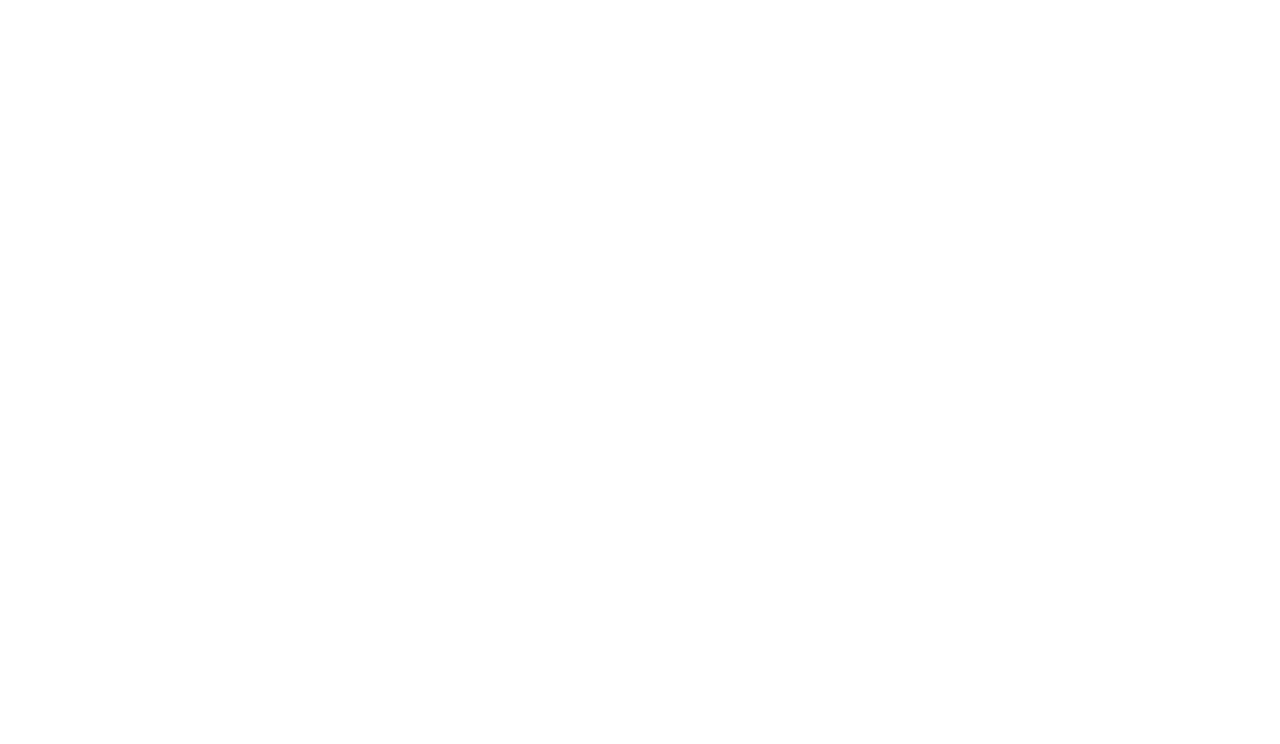
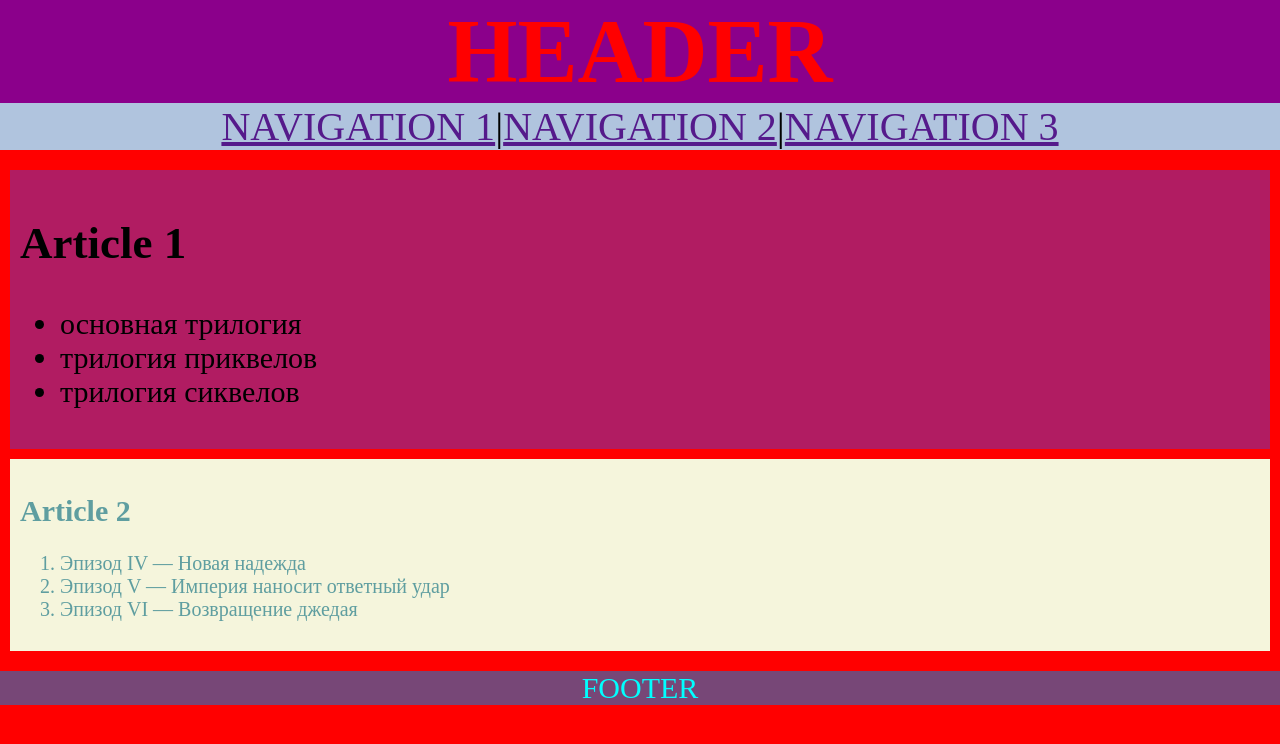
Before and after one commit to js-tasks-ru/htmlcss-20220317_nfedorov15, a website: page 02-dz0/01-semantic-mockup/solution.html in a window 1280 px wide. Drawn offline with Linux system fonts and the light colour scheme.

Commit message:
add semantic-mockup

```diff
--- /dev/null
+++ b/02-dz0/01-semantic-mockup/main.css
@@ -0,0 +1,50 @@
+body {
+    margin: 0px;
+    padding: 0px;
+    background: red;
+
+}
+h1 {
+    text-align: center;
+    background: #8B008B;
+    color: #FF0000;
+    font-size: 90px;
+    font-family: French Script MT;
+    margin: 0 auto 0px;
+}
+
+nav{
+    text-align: center;
+    background: #B0C4DE;
+    color: #000000;
+    font-size: 40px;
+    font-family: Old English Text MT;
+    margin: 0px 0px 20px 0px;
+}
+
+.first_article{
+    text-align: left;
+    background: #4644e96b;
+    color: #000000;
+    font-size: 30px;
+    padding: 10;
+    list-style: circle;
+    margin: 10px;
+    padding: 10px;
+}
+.second_article{
+    text-align: left;
+    background: beige;
+    color: cadetblue;
+    font-size: 20px;
+    margin: 10px;
+    padding: 10px;
+}
+footer{
+    text-align: center;
+    background: #774777;
+    color: aqua;
+    font-size: 30px;
+    font-family: Showcard Gothic;
+    margin: 20px 0px 0px 0px;
+}
--- a/02-dz0/01-semantic-mockup/solution.html
+++ b/02-dz0/01-semantic-mockup/solution.html
@@ -1,4 +1,36 @@
 <!DOCTYPE html>
 <html lang="ru">
-    <!-- Ваше решение -->
+    <head>
+        <meta charset="utf-8">
+        <title>ЖОПКА</title>
+        <link rel="stylesheet" href="main.css">
+    </head>
+    <body>
+        <header>
+            <h1>HEADER</h1>
+            <nav><a href="">NAVIGATION 1</a>|<a href="">NAVIGATION 2</a>|<a href="">NAVIGATION 3</a></nav>
+        </header>
+        <main>
+            <article class="first_article">
+                <h2>Article 1</h2>
+                <ul>
+                    <li>основная трилогия</li>
+                    <li>трилогия приквелов</li>
+                    <li>трилогия сиквелов</li>
+                </ul>
+            </article>
+            <article class="second_article">
+                <h2>Article 2</h2>
+                <ol>
+                    <li>Эпизод IV — Новая надежда</li>
+                    <li>Эпизод V — Империя наносит ответный удар</li>
+                    <li>Эпизод VI — Возвращение джедая</li>
+                </ol>
+            </article>
+            </ul>
+        </main>
+        <footer>
+            FOOTER
+        </footer>
+    </body>
 </html>
```
